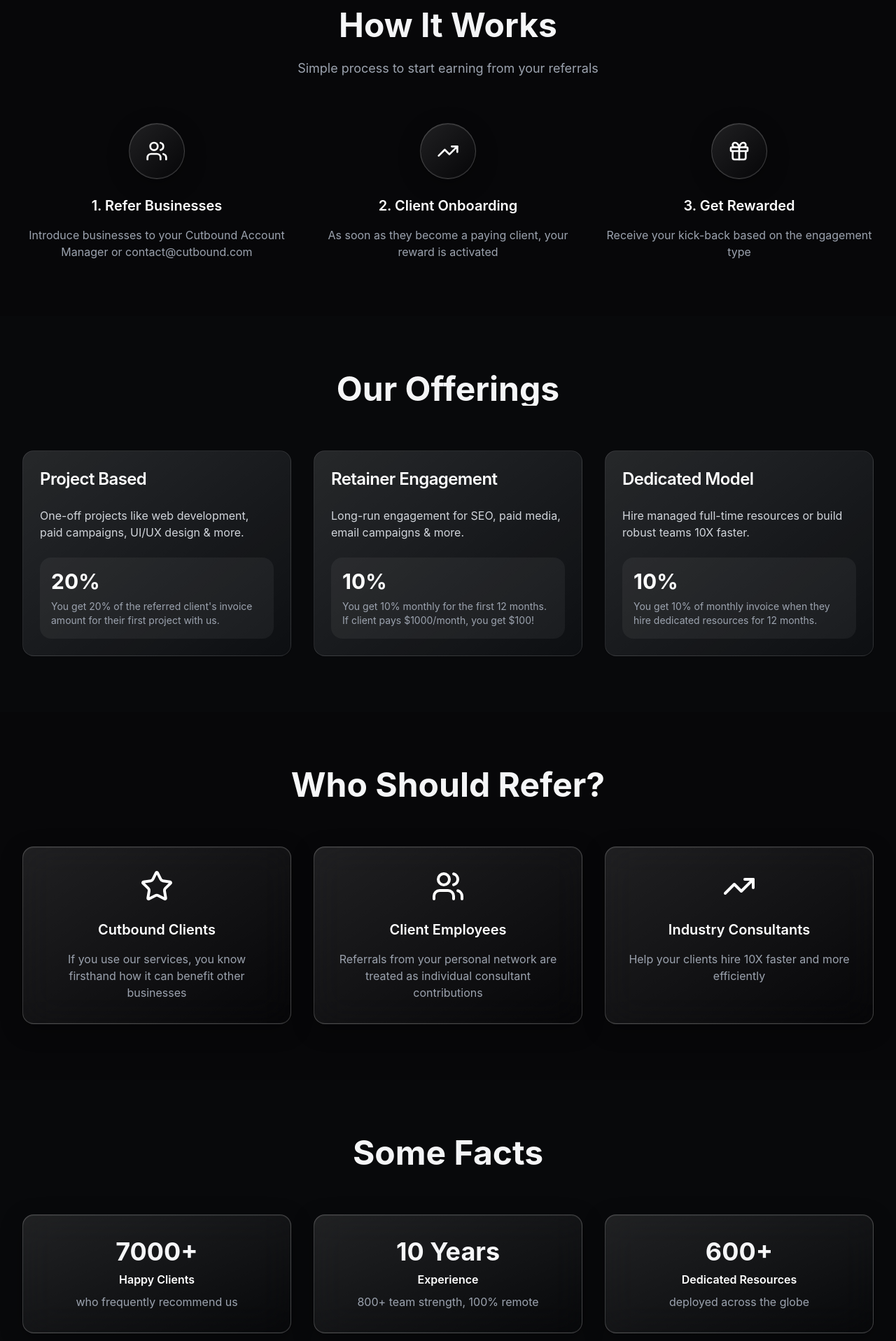
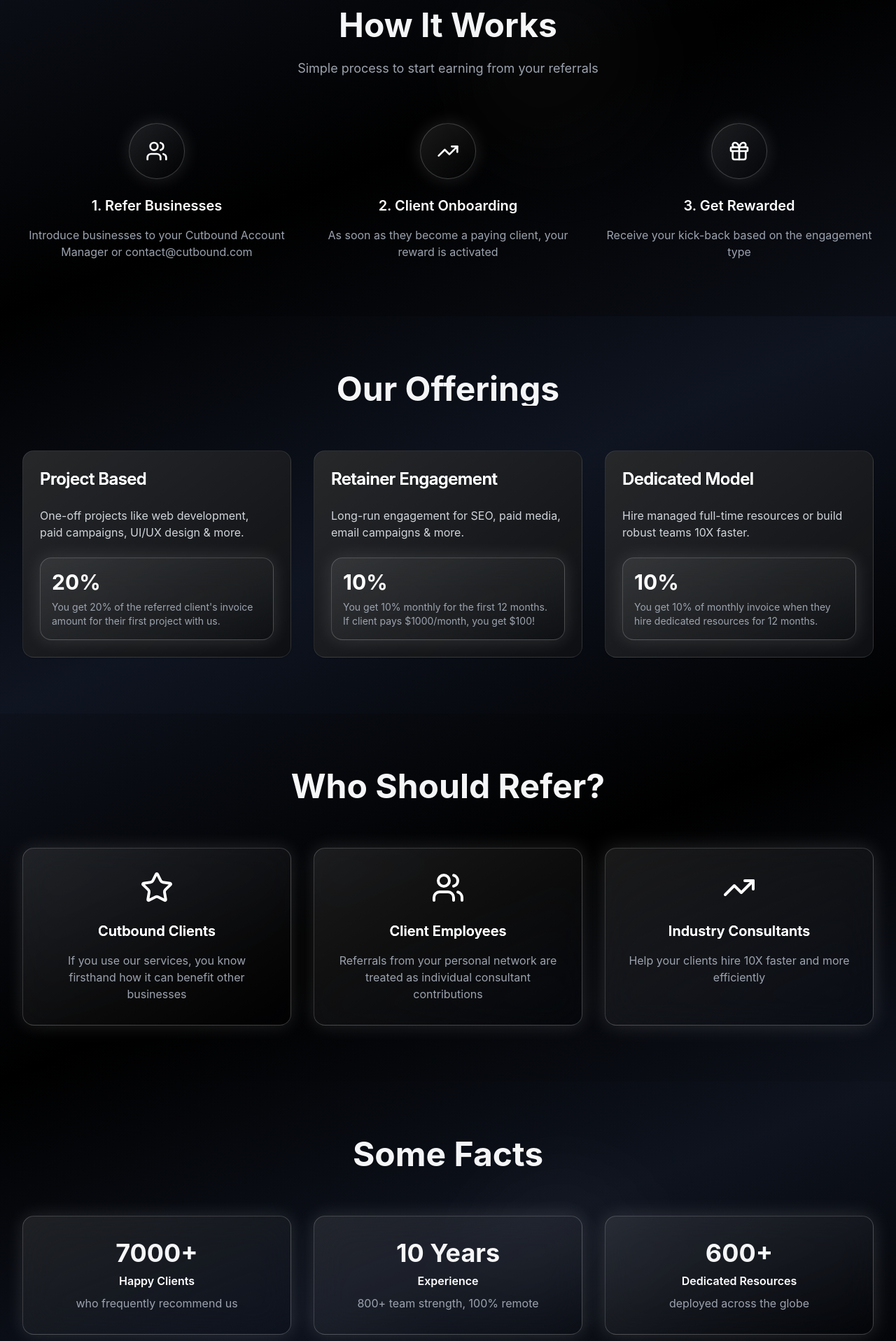
Before and after one commit to Finitebottutu/cutbound-talent-hub, a React (Vite) app: page /referral in a window 1280 px wide. Shown: the part 880-2797 px from the top of the page at 70% size. Built offline with nearby package versions, Linux system fonts and the light colour scheme.

Commit message:
Fix: Improve overall page design consistency
Apply premium design elements and animations to all sections of the Referral page to match the Hero section's look and feel.

```diff
--- a/src/pages/Referral.tsx
+++ b/src/pages/Referral.tsx
@@ -37,11 +37,11 @@ const Referral = () => {
       {/* Hero Section */}
       <section className="pt-32 pb-20 px-6 lg:px-8 relative overflow-hidden">
         <div className="absolute inset-0 bg-gradient-to-br from-black via-gray-900 to-black"></div>
-        <div className="absolute top-1/4 left-1/4 w-96 h-96 bg-white/5 rounded-full blur-3xl"></div>
-        <div className="absolute bottom-1/4 right-1/4 w-80 h-80 bg-white/3 rounded-full blur-3xl"></div>
+        <div className="absolute top-1/4 left-1/4 w-96 h-96 bg-white/5 rounded-full blur-3xl float"></div>
+        <div className="absolute bottom-1/4 right-1/4 w-80 h-80 bg-white/3 rounded-full blur-3xl float" style={{ animationDelay: '2s' }}></div>
 
         <div className="max-w-7xl mx-auto relative z-10 text-center fade-in">
-          <div className="inline-flex items-center gap-2 bg-white/10 backdrop-blur-sm border border-white/20 rounded-full px-6 py-3 mb-8">
+          <div className="inline-flex items-center gap-2 glass-effect rounded-full px-6 py-3 mb-8 glow">
             <Gift className="w-4 h-4 text-white" />
             <span className="text-white font-medium">Exclusive Referral Program</span>
           </div>
@@ -57,12 +57,12 @@ const Referral = () => {
           </p>
 
           <div className="grid md:grid-cols-2 gap-8 max-w-4xl mx-auto mb-16">
-            <div className="glass-effect rounded-2xl p-8 premium-shadow hover-scale">
+            <div className="glass-effect rounded-2xl p-8 premium-shadow hover-scale glow">
               <div className="text-4xl font-bold gradient-text mb-2">20%</div>
               <div className="text-white font-semibold mb-2">One-off Project</div>
               <div className="text-gray-300">kick-back for project-based work</div>
             </div>
-            <div className="glass-effect rounded-2xl p-8 premium-shadow hover-scale">
+            <div className="glass-effect rounded-2xl p-8 premium-shadow hover-scale glow">
               <div className="text-4xl font-bold gradient-text mb-2">10%</div>
               <div className="text-white font-semibold mb-2">Recurring Engagement</div>
               <div className="text-gray-300">kick-back for 12 months</div>
@@ -72,18 +72,22 @@ const Referral = () => {
       </section>
 
       {/* How It Works Section */}
-      <section className="py-20 px-6 lg:px-8 relative">
-        <div className="max-w-7xl mx-auto">
+      <section className="py-20 px-6 lg:px-8 relative overflow-hidden">
+        <div className="absolute inset-0 bg-gradient-to-br from-gray-900/50 via-black to-gray-900/50"></div>
+        <div className="absolute top-10 right-1/4 w-72 h-72 bg-gradient-to-br from-white/5 to-transparent rounded-full blur-3xl float"></div>
+        <div className="absolute bottom-10 left-1/4 w-96 h-96 bg-gradient-to-br from-white/3 to-transparent rounded-full blur-3xl float" style={{ animationDelay: '3s' }}></div>
+
+        <div className="max-w-7xl mx-auto relative z-10">
           <div className="text-center mb-16">
-            <h2 className="text-4xl md:text-5xl font-bold gradient-text mb-6">How It Works</h2>
-            <p className="text-gray-400 text-lg max-w-2xl mx-auto">
+            <h2 className="text-4xl md:text-5xl font-bold gradient-text mb-6 slide-up">How It Works</h2>
+            <p className="text-gray-400 text-lg max-w-2xl mx-auto slide-up" style={{ animationDelay: '0.2s' }}>
               Simple process to start earning from your referrals
             </p>
           </div>
 
           <div className="grid md:grid-cols-3 gap-8">
             <div className="text-center slide-up">
-              <div className="w-20 h-20 mx-auto mb-6 glass-effect rounded-full flex items-center justify-center">
+              <div className="w-20 h-20 mx-auto mb-6 glass-effect rounded-full flex items-center justify-center glow hover-scale">
                 <Users className="w-8 h-8 text-white" />
               </div>
               <h3 className="text-xl font-semibold text-white mb-4">1. Refer Businesses</h3>
@@ -92,7 +96,7 @@ const Referral = () => {
               </p>
             </div>
             <div className="text-center slide-up" style={{ animationDelay: '0.2s' }}>
-              <div className="w-20 h-20 mx-auto mb-6 glass-effect rounded-full flex items-center justify-center">
+              <div className="w-20 h-20 mx-auto mb-6 glass-effect rounded-full flex items-center justify-center glow hover-scale">
                 <TrendingUp className="w-8 h-8 text-white" />
               </div>
               <h3 className="text-xl font-semibold text-white mb-4">2. Client Onboarding</h3>
@@ -101,7 +105,7 @@ const Referral = () => {
               </p>
             </div>
             <div className="text-center slide-up" style={{ animationDelay: '0.4s' }}>
-              <div className="w-20 h-20 mx-auto mb-6 glass-effect rounded-full flex items-center justify-center">
+              <div className="w-20 h-20 mx-auto mb-6 glass-effect rounded-full flex items-center justify-center glow hover-scale">
                 <Gift className="w-8 h-8 text-white" />
               </div>
               <h3 className="text-xl font-semibold text-white mb-4">3. Get Rewarded</h3>
@@ -114,22 +118,26 @@ const Referral = () => {
       </section>
 
       {/* Our Offerings Section */}
-      <section className="py-20 px-6 lg:px-8 bg-card/30">
-        <div className="max-w-7xl mx-auto">
+      <section className="py-20 px-6 lg:px-8 relative overflow-hidden">
+        <div className="absolute inset-0 bg-gradient-to-br from-black via-gray-900/80 to-black"></div>
+        <div className="absolute top-1/3 left-1/5 w-80 h-80 bg-gradient-to-br from-white/8 to-transparent rounded-full blur-3xl float"></div>
+        <div className="absolute bottom-1/3 right-1/5 w-64 h-64 bg-gradient-to-br from-white/6 to-transparent rounded-full blur-3xl float" style={{ animationDelay: '4s' }}></div>
+
+        <div className="max-w-7xl mx-auto relative z-10">
           <div className="text-center mb-16">
-            <h2 className="text-4xl md:text-5xl font-bold gradient-text mb-6">Our Offerings</h2>
+            <h2 className="text-4xl md:text-5xl font-bold gradient-text mb-6 slide-up">Our Offerings</h2>
           </div>
 
           <div className="grid lg:grid-cols-3 gap-8">
-            <Card className="glass-effect border-white/10 hover-scale">
+            <Card className="card-premium slide-up border-white/10">
               <CardHeader>
-                <CardTitle className="text-white text-2xl">Project Based</CardTitle>
+                <CardTitle className="text-white text-2xl gradient-text">Project Based</CardTitle>
               </CardHeader>
               <CardContent>
                 <p className="text-gray-300 mb-6">
                   One-off projects like web development, paid campaigns, UI/UX design & more.
                 </p>
-                <div className="bg-white/5 rounded-lg p-4">
+                <div className="glass-effect rounded-lg p-4 glow">
                   <div className="text-3xl font-bold gradient-text mb-2">20%</div>
                   <p className="text-sm text-gray-400">
                     You get 20% of the referred client's invoice amount for their first project with us.
@@ -138,15 +146,15 @@ const Referral = () => {
               </CardContent>
             </Card>
 
-            <Card className="glass-effect border-white/10 hover-scale">
+            <Card className="card-premium slide-up border-white/10" style={{ animationDelay: '0.2s' }}>
               <CardHeader>
-                <CardTitle className="text-white text-2xl">Retainer Engagement</CardTitle>
+                <CardTitle className="text-white text-2xl gradient-text">Retainer Engagement</CardTitle>
               </CardHeader>
               <CardContent>
                 <p className="text-gray-300 mb-6">
                   Long-run engagement for SEO, paid media, email campaigns & more.
                 </p>
-                <div className="bg-white/5 rounded-lg p-4">
+                <div className="glass-effect rounded-lg p-4 glow">
                   <div className="text-3xl font-bold gradient-text mb-2">10%</div>
                   <p className="text-sm text-gray-400">
                     You get 10% monthly for the first 12 months. If client pays $1000/month, you get $100!
@@ -155,15 +163,15 @@ const Referral = () => {
               </CardContent>
             </Card>
 
-            <Card className="glass-effect border-white/10 hover-scale">
+            <Card className="card-premium slide-up border-white/10" style={{ animationDelay: '0.4s' }}>
               <CardHeader>
-                <CardTitle className="text-white text-2xl">Dedicated Model</CardTitle>
+                <CardTitle className="text-white text-2xl gradient-text">Dedicated Model</CardTitle>
               </CardHeader>
               <CardContent>
                 <p className="text-gray-300 mb-6">
                   Hire managed full-time resources or build robust teams 10X faster.
                 </p>
-                <div className="bg-white/5 rounded-lg p-4">
+                <div className="glass-effect rounded-lg p-4 glow">
                   <div className="text-3xl font-bold gradient-text mb-2">10%</div>
                   <p className="text-sm text-gray-400">
                     You get 10% of monthly invoice when they hire dedicated resources for 12 months.
@@ -176,30 +184,34 @@ const Referral = () => {
       </section>
 
       {/* Who Should Refer Section */}
-      <section className="py-20 px-6 lg:px-8">
-        <div className="max-w-7xl mx-auto">
+      <section className="py-20 px-6 lg:px-8 relative overflow-hidden">
+        <div className="absolute inset-0 bg-gradient-to-br from-gray-900/60 via-black to-gray-900/60"></div>
+        <div className="absolute top-0 left-1/3 w-96 h-96 bg-gradient-to-br from-white/4 to-transparent rounded-full blur-3xl float"></div>
+        <div className="absolute bottom-0 right-1/3 w-80 h-80 bg-gradient-to-br from-white/6 to-transparent rounded-full blur-3xl float" style={{ animationDelay: '2s' }}></div>
+
+        <div className="max-w-7xl mx-auto relative z-10">
           <div className="text-center mb-16">
-            <h2 className="text-4xl md:text-5xl font-bold gradient-text mb-6">Who Should Refer?</h2>
+            <h2 className="text-4xl md:text-5xl font-bold gradient-text mb-6 slide-up">Who Should Refer?</h2>
           </div>
 
           <div className="grid md:grid-cols-3 gap-8">
-            <div className="glass-effect rounded-2xl p-8 text-center hover-scale">
+            <div className="glass-effect rounded-2xl p-8 text-center hover-scale glow slide-up">
               <Star className="w-12 h-12 text-white mx-auto mb-6" />
-              <h3 className="text-xl font-semibold text-white mb-4">Cutbound Clients</h3>
+              <h3 className="text-xl font-semibold text-white mb-4 gradient-text">Cutbound Clients</h3>
               <p className="text-gray-400">
                 If you use our services, you know firsthand how it can benefit other businesses
               </p>
             </div>
-            <div className="glass-effect rounded-2xl p-8 text-center hover-scale">
+            <div className="glass-effect rounded-2xl p-8 text-center hover-scale glow slide-up" style={{ animationDelay: '0.2s' }}>
               <Users className="w-12 h-12 text-white mx-auto mb-6" />
-              <h3 className="text-xl font-semibold text-white mb-4">Client Employees</h3>
+              <h3 className="text-xl font-semibold text-white mb-4 gradient-text">Client Employees</h3>
               <p className="text-gray-400">
                 Referrals from your personal network are treated as individual consultant contributions
               </p>
             </div>
-            <div className="glass-effect rounded-2xl p-8 text-center hover-scale">
+            <div className="glass-effect rounded-2xl p-8 text-center hover-scale glow slide-up" style={{ animationDelay: '0.4s' }}>
               <TrendingUp className="w-12 h-12 text-white mx-auto mb-6" />
-              <h3 className="text-xl font-semibold text-white mb-4">Industry Consultants</h3>
+              <h3 className="text-xl font-semibold text-white mb-4 gradient-text">Industry Consultants</h3>
               <p className="text-gray-400">
                 Help your clients hire 10X faster and more efficiently
               </p>
@@ -209,22 +221,26 @@ const Referral = () => {
       </section>
 
       {/* Some Facts Section */}
-      <section className="py-20 px-6 lg:px-8 bg-card/30">
-        <div className="max-w-7xl mx-auto text-center">
-          <h2 className="text-4xl md:text-5xl font-bold gradient-text mb-16">Some Facts</h2>
+      <section className="py-20 px-6 lg:px-8 relative overflow-hidden">
+        <div className="absolute inset-0 bg-gradient-to-br from-black via-gray-900/70 to-black"></div>
+        <div className="absolute top-1/4 right-1/4 w-72 h-72 bg-gradient-to-br from-white/5 to-transparent rounded-full blur-3xl float"></div>
+        <div className="absolute bottom-1/4 left-1/4 w-88 h-88 bg-gradient-to-br from-white/3 to-transparent rounded-full blur-3xl float" style={{ animationDelay: '3s' }}></div>
+
+        <div className="max-w-7xl mx-auto text-center relative z-10">
+          <h2 className="text-4xl md:text-5xl font-bold gradient-text mb-16 slide-up">Some Facts</h2>
 
           <div className="grid md:grid-cols-3 gap-8 mb-16">
-            <div className="glass-effect rounded-2xl p-8">
+            <div className="glass-effect rounded-2xl p-8 hover-scale glow slide-up">
               <div className="text-4xl font-bold gradient-text mb-2">7000+</div>
               <div className="text-white font-semibold mb-2">Happy Clients</div>
               <div className="text-gray-400">who frequently recommend us</div>
             </div>
-            <div className="glass-effect rounded-2xl p-8">
+            <div className="glass-effect rounded-2xl p-8 hover-scale glow slide-up" style={{ animationDelay: '0.2s' }}>
               <div className="text-4xl font-bold gradient-text mb-2">10 Years</div>
               <div className="text-white font-semibold mb-2">Experience</div>
               <div className="text-gray-400">800+ team strength, 100% remote</div>
             </div>
-            <div className="glass-effect rounded-2xl p-8">
+            <div className="glass-effect rounded-2xl p-8 hover-scale glow slide-up" style={{ animationDelay: '0.4s' }}>
               <div className="text-4xl font-bold gradient-text mb-2">600+</div>
               <div className="text-white font-semibold mb-2">Dedicated Resources</div>
               <div className="text-gray-400">deployed across the globe</div>
@@ -234,16 +250,20 @@ const Referral = () => {
       </section>
 
       {/* Contact Form Section */}
-      <section className="py-20 px-6 lg:px-8">
-        <div className="max-w-4xl mx-auto">
+      <section className="py-20 px-6 lg:px-8 relative overflow-hidden">
+        <div className="absolute inset-0 bg-gradient-to-br from-gray-900/80 via-black to-gray-900/80"></div>
+        <div className="absolute top-1/3 left-1/5 w-80 h-80 bg-gradient-to-br from-white/6 to-transparent rounded-full blur-3xl float"></div>
+        <div className="absolute bottom-1/3 right-1/5 w-64 h-64 bg-gradient-to-br from-white/4 to-transparent rounded-full blur-3xl float" style={{ animationDelay: '4s' }}></div>
+
+        <div className="max-w-4xl mx-auto relative z-10">
           <div className="text-center mb-16">
-            <h2 className="text-4xl md:text-5xl font-bold gradient-text mb-6">Get In Touch</h2>
-            <p className="text-gray-400 text-lg">
+            <h2 className="text-4xl md:text-5xl font-bold gradient-text mb-6 slide-up">Get In Touch</h2>
+            <p className="text-gray-400 text-lg slide-up" style={{ animationDelay: '0.2s' }}>
               We'll get back to you within a few hours!
             </p>
           </div>
 
-          <form onSubmit={handleSubmit} className="glass-effect rounded-2xl p-8 premium-shadow">
+          <form onSubmit={handleSubmit} className="glass-effect rounded-2xl p-8 premium-shadow glow slide-up" style={{ animationDelay: '0.4s' }}>
             <div className="grid md:grid-cols-2 gap-6 mb-6">
               <div>
                 <Label htmlFor="name" className="text-white mb-2 block">Name*</Label>
@@ -253,7 +273,7 @@ const Referral = () => {
                   value={formData.name}
                   onChange={handleInputChange}
                   required
-                  className="bg-white/5 border-white/20 text-white placeholder:text-gray-400"
+                  className="bg-white/5 border-white/20 text-white placeholder:text-gray-400 hover:bg-white/10 transition-all duration-300"
                 />
               </div>
               <div>
@@ -265,7 +285,7 @@ const Referral = () => {
                   value={formData.email}
                   onChange={handleInputChange}
                   required
-                  className="bg-white/5 border-white/20 text-white placeholder:text-gray-400"
+                  className="bg-white/5 border-white/20 text-white placeholder:text-gray-400 hover:bg-white/10 transition-all duration-300"
                 />
               </div>
             </div>
@@ -277,7 +297,7 @@ const Referral = () => {
                 name="phone"
                 value={formData.phone}
                 onChange={handleInputChange}
-                className="bg-white/5 border-white/20 text-white placeholder:text-gray-400"
+                className="bg-white/5 border-white/20 text-white placeholder:text-gray-400 hover:bg-white/10 transition-all duration-300"
               />
             </div>
 
@@ -289,11 +309,11 @@ const Referral = () => {
                 value={formData.message}
                 onChange={handleInputChange}
                 rows={4}
-                className="bg-white/5 border-white/20 text-white placeholder:text-gray-400"
+                className="bg-white/5 border-white/20 text-white placeholder:text-gray-400 hover:bg-white/10 transition-all duration-300"
               />
             </div>
 
-            <Button type="submit" size="lg" className="w-full bg-white text-black hover:bg-gray-200 text-lg py-6">
+            <Button type="submit" size="lg" className="w-full premium-button text-lg py-6 hover-scale">
               Start Referring
               <ArrowRight className="ml-2" />
             </Button>
@@ -302,10 +322,13 @@ const Referral = () => {
       </section>
 
       {/* Terms & Conditions */}
-      <section className="py-16 px-6 lg:px-8 bg-card/30">
-        <div className="max-w-7xl mx-auto">
-          <h3 className="text-2xl font-bold text-white mb-8 text-center">Terms & Conditions</h3>
-          <div className="glass-effect rounded-2xl p-8">
+      <section className="py-16 px-6 lg:px-8 relative overflow-hidden">
+        <div className="absolute inset-0 bg-gradient-to-br from-black via-gray-900/90 to-black"></div>
+        <div className="absolute top-0 left-1/2 w-96 h-96 bg-gradient-to-br from-white/3 to-transparent rounded-full blur-3xl float"></div>
+
+        <div className="max-w-7xl mx-auto relative z-10">
+          <h3 className="text-2xl font-bold gradient-text mb-8 text-center slide-up">Terms & Conditions</h3>
+          <div className="glass-effect rounded-2xl p-8 glow slide-up" style={{ animationDelay: '0.2s' }}>
             <ul className="space-y-4 text-gray-300 text-sm">
               <li>• The kick-back bonus is shared when the referral becomes a paying client.</li>
               <li>• The 20% kick-back for the project would be one-off for the first project only.</li>
```
